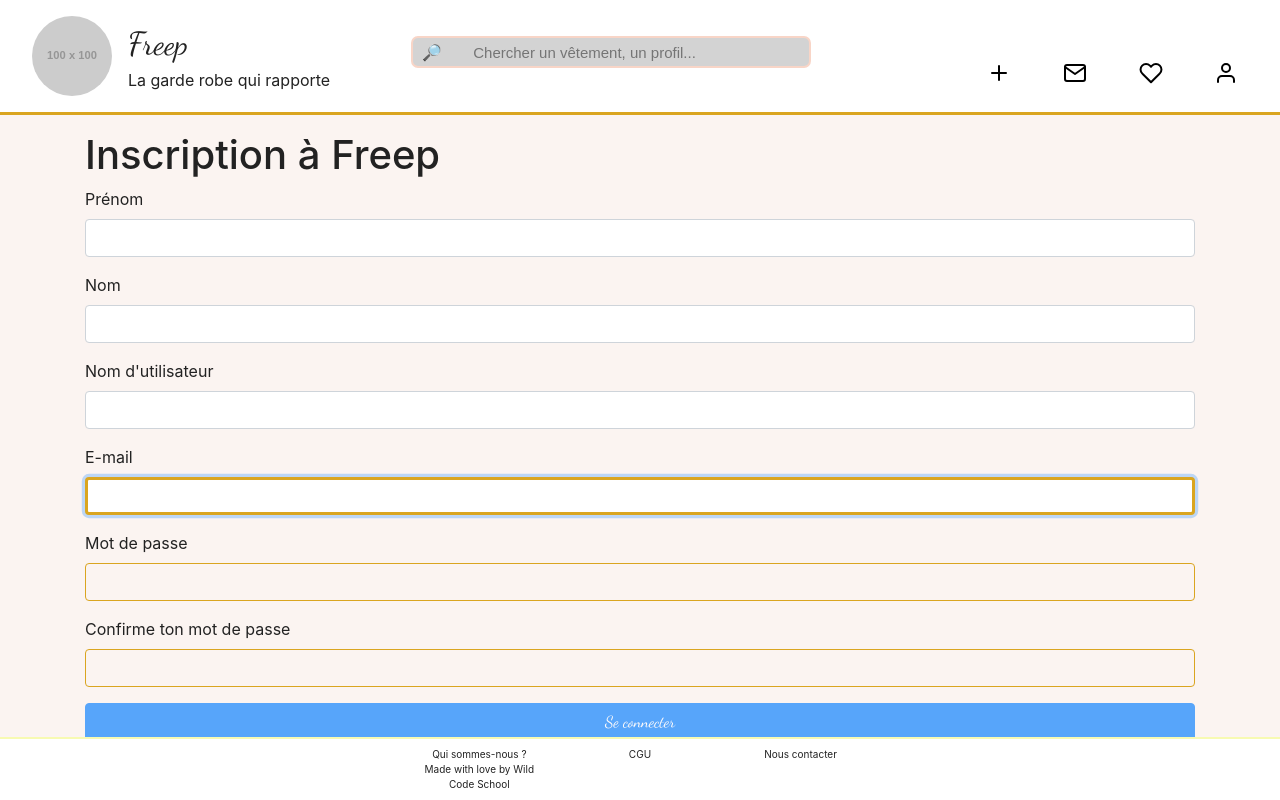
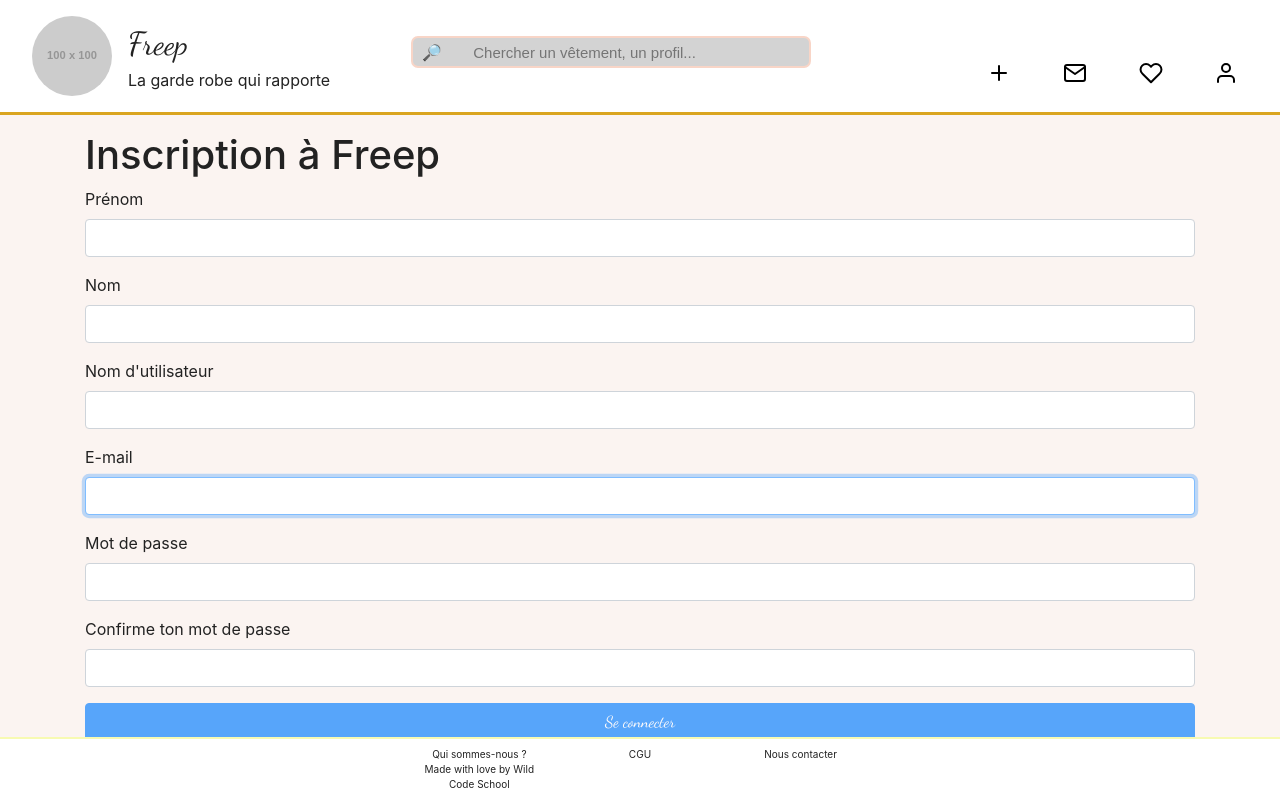
Before and after one commit to WildCodeSchool/lille-0219-js-projet3-freep, a React (Create React App) app in the folder frontend/: page /registration in a window 1280 px wide. Built offline with nearby package versions, Linux system fonts and the light colour scheme.

Commit message:
Registration in progress

```diff
--- a/frontend/package.json
+++ b/frontend/package.json
@@ -13,6 +13,7 @@
     "react-dom": "^16.8.6",
     "react-facebook-login": "^4.1.1",
     "react-feather": "^1.1.6",
+    "react-google-login": "^5.0.4",
     "react-router-dom": "^5.0.0",
     "react-scripts": "3.0.1",
     "reactstrap": "^8.0.0"
--- a/frontend/src/components/Registration.jsx
+++ b/frontend/src/components/Registration.jsx
@@ -1,6 +1,7 @@
 import React, { Component } from "react";
 import Form from "react-bootstrap/Form";
 import Button from "react-bootstrap/Button";
+import "../style/Login.scss";
 
 class Registration extends Component {
   constructor(props) {
@@ -18,12 +19,12 @@ class Registration extends Component {
   }
 
   validateForm() {
-    return this.state.email.length > 0 && this.state.password.length > 0;
-    // this.state.firstName.length > 0 &&
-    // this.state.lastName.length > 0 &&
-    // this.state.username.length > 0 &&
-    // this.state.email.lengt === this.state.confirmEmail
-    // this.state.password.lengt === this.state.confirmPassword
+    return;
+    this.state.firstName.length > 0,
+      this.state.lastName.length > 0,
+      this.state.username.length > 0,
+      this.state.email === this.state.confirmEmail,
+      this.state.password === this.state.confirmPassword;
   }
 
   handleChange = event => {
@@ -46,6 +47,7 @@ class Registration extends Component {
             <label for="firstName"> Prénom </label>
             <Form.Control
               autoFocus
+              // placeholder="firstName (required)"
               type="text"
               value={this.state.firstName}
               onChange={this.handleChange}
--- a/frontend/src/style/Login.scss
+++ b/frontend/src/style/Login.scss
@@ -8,19 +8,3 @@
     max-width: 320px;
   }
 }
-input[type="email"] {
-  background-color: transparent;
-  border-color: goldenrod;
-}
-
-input[type="password"] {
-  background-color: transparent;
-  border-color: goldenrod;
-}
-
-input[type="email"]:focus {
-  border: 3px solid goldenrod;
-}
-input[type="password"]:focus {
-  border: 3px solid goldenrod;
-}
```
Also changed, not shown: 1 other file (tests, documents, lock files or other folders).
